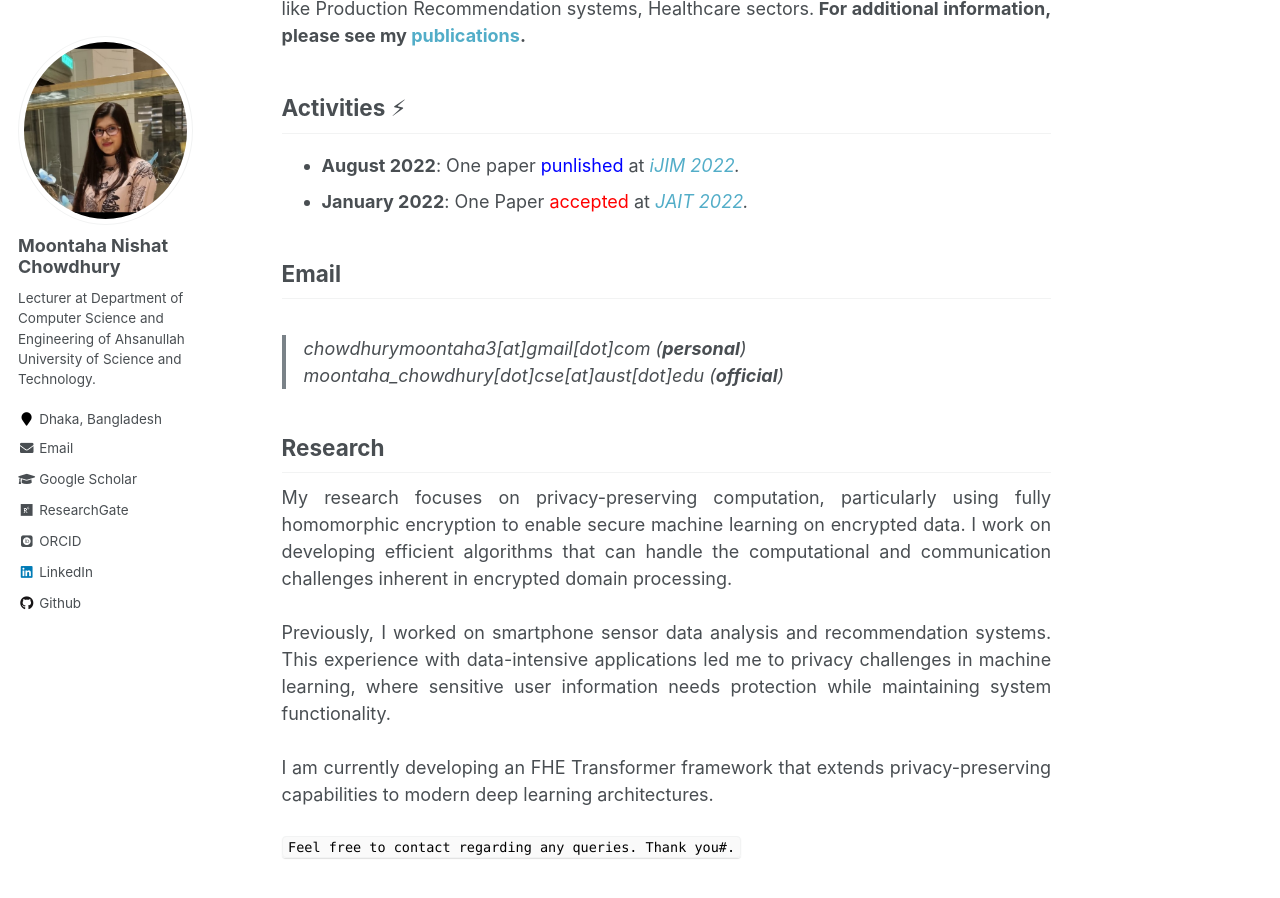
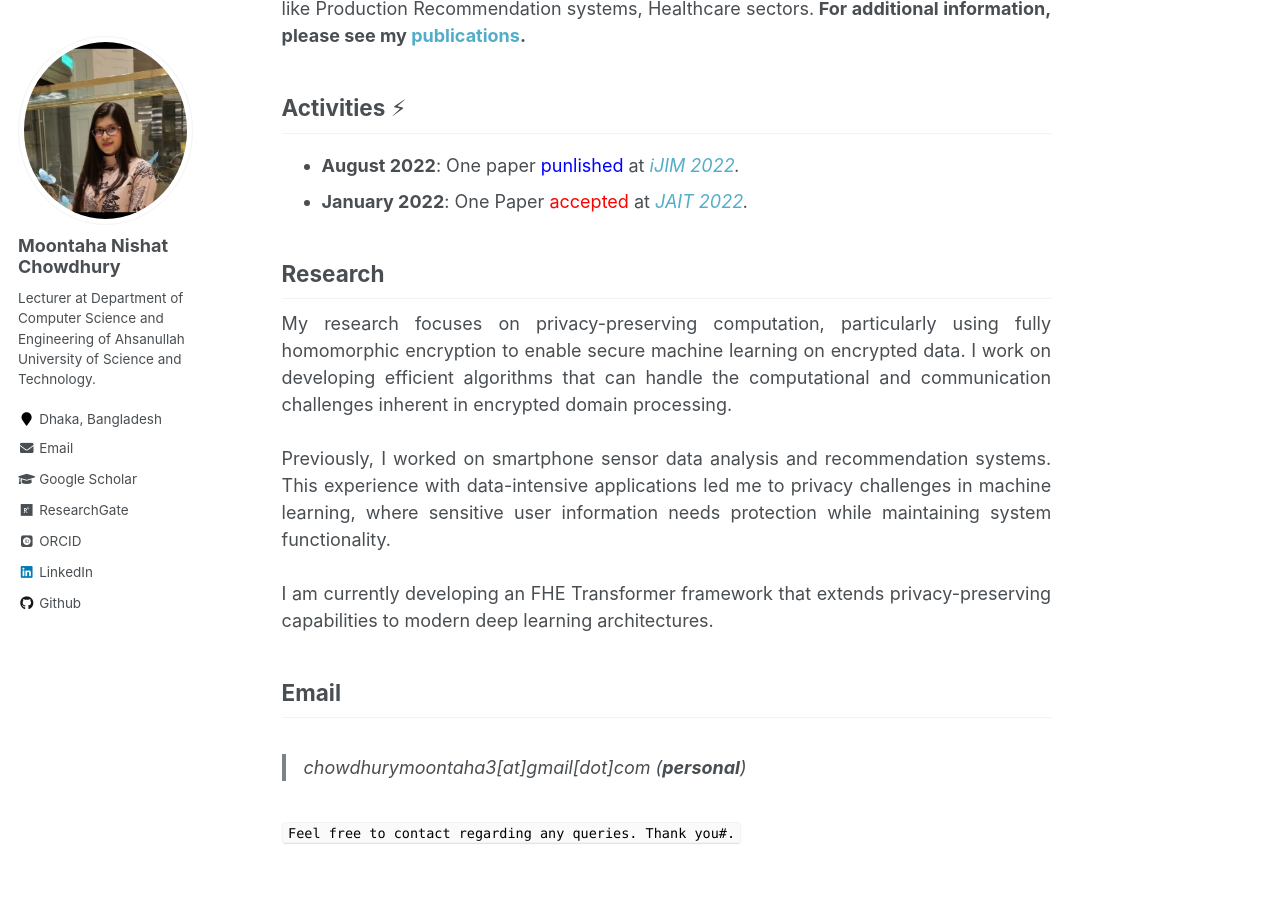
Before and after one commit to chowdhurymoontaha/chowdhurymoontaha.github.io, a Jekyll site: the page built from _pages/about.md, in a window 1280 px wide and 900 px high, scrolled down 673 px. Built offline with Jekyll 4.4.1, drawn with Linux system fonts in a browser that asks for light colours; some web fonts are replaced.

Commit message:
Update about.md

```diff
--- a/_pages/about.md
+++ b/_pages/about.md
@@ -23,11 +23,6 @@ Previously, I have analyzed Human Activity and Mobility through embedded smartph
 
 
 
-
-## Email
-> chowdhurymoontaha3[at]gmail[dot]com (***personal***) <br/>
-> moontaha_chowdhury[dot]cse[at]aust[dot]edu (***official***)
-
 ## Research
 <p style="text-align:justify">My research focuses on privacy-preserving computation, particularly using fully homomorphic encryption to enable secure machine learning on encrypted data. I work on developing efficient algorithms that can handle the computational and communication challenges inherent in encrypted domain processing. <br/> <br/>
 Previously, I worked on smartphone sensor data analysis and recommendation systems. This experience with data-intensive applications led me to privacy challenges in machine learning, where sensitive user information needs protection while maintaining system functionality.
```
Also changed, not shown: other parts of _pages/about.md (+4 -0 lines).
